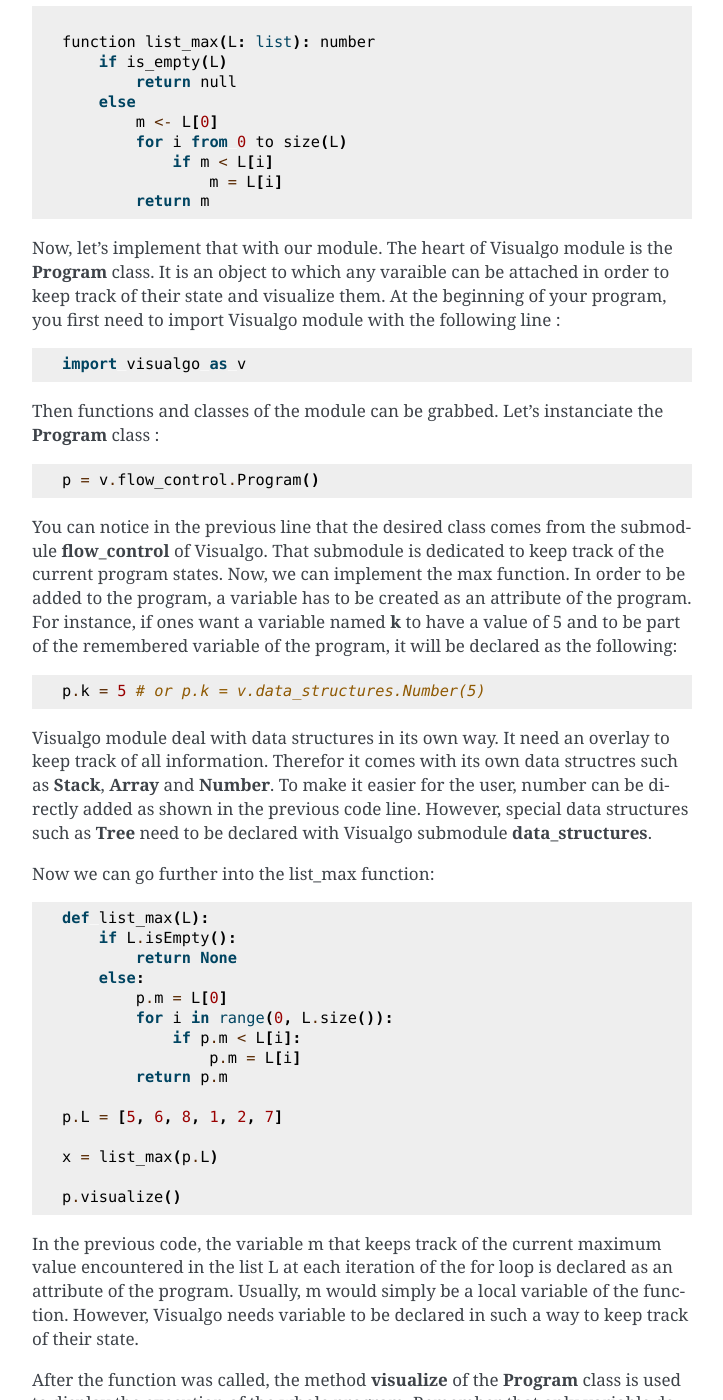
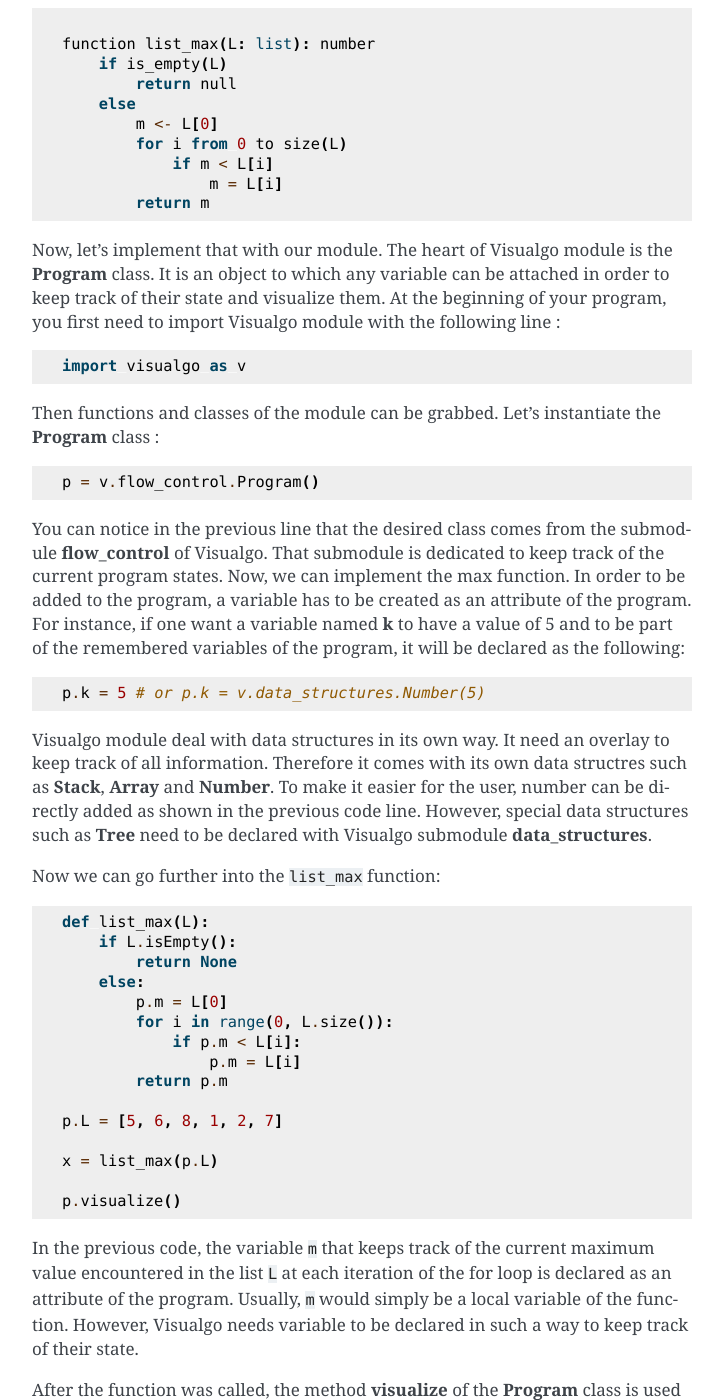
Before and after one commit to Bugz-gg/visualgo, a Sphinx documentation site: the page built from source/How_to_use.md, in a window 1280 px wide and 1400 px high, scrolled down 482 px. Shown: the whole window, without its empty margins (388-1111 px from the left). Built offline with Sphinx 7.4.7, drawn with Linux system fonts in a browser that asks for light colours.

Commit message:
fixed typos doc

````diff
--- a/source/How_to_use.md
+++ b/source/How_to_use.md
@@ -9,7 +9,7 @@
 
 ## How does it work ?
 
-To explain how the module works, we are going to go over a simple example: implementing and visualizing **list_max** function which returns the maximum value of a list. Here is the pseudo-code of the function:
+To explain how the module works, we are going to go over a simple example: implementing and visualizing `list_max` function which returns the maximum value of a list. Here is the pseudo-code of the function:
 ```
 
 function list_max(L: list): number
@@ -23,23 +23,23 @@
         return m
 ```
 
-Now, let's implement that with our module. The heart of Visualgo module is the **Program** class. It is an object to which any varaible can be attached in order to keep track of their state and visualize them. At the beginning of your program, you first need to import Visualgo module with the following line :
+Now, let's implement that with our module. The heart of Visualgo module is the **Program** class. It is an object to which any variable can be attached in order to keep track of their state and visualize them. At the beginning of your program, you first need to import Visualgo module with the following line :
 
 ```python
 import visualgo as v
 ```
 
-Then functions and classes of the module can be grabbed. Let's instanciate the **Program** class :
+Then functions and classes of the module can be grabbed. Let's instantiate the **Program** class :
 ```
 p = v.flow_control.Program()
 ```
-You can notice in the previous line that the desired class comes from the submodule **flow_control** of Visualgo. That submodule is dedicated to keep track of the current program states. Now, we can implement the max function. In order to be added to the program, a variable has to be created as an attribute of the program. For instance, if ones want a variable named **k** to have a value of 5 and to be part of the remembered variable of the program, it will be declared as the following:
+You can notice in the previous line that the desired class comes from the submodule **flow_control** of Visualgo. That submodule is dedicated to keep track of the current program states. Now, we can implement the max function. In order to be added to the program, a variable has to be created as an attribute of the program. For instance, if one want a variable named **k** to have a value of 5 and to be part of the remembered variables of the program, it will be declared as the following:
 ```python
 p.k = 5 # or p.k = v.data_structures.Number(5)
 ```
-Visualgo module deal with data structures in its own way. It need an overlay to keep track of all information. Therefor it comes with its own data structres such as **Stack**, **Array** and **Number**. To make it easier for the user, number can be directly added as shown in the previous code line. However, special data structures such as **Tree** need to be declared with Visualgo submodule **data_structures**.
+Visualgo module deal with data structures in its own way. It need an overlay to keep track of all information. Therefore it comes with its own data structres such as **Stack**, **Array** and **Number**. To make it easier for the user, number can be directly added as shown in the previous code line. However, special data structures such as **Tree** need to be declared with Visualgo submodule **data_structures**.
 
-Now we can go further into the list_max function:
+Now we can go further into the `list_max` function:
 ```python
 def list_max(L):
     if L.isEmpty():
@@ -58,6 +58,6 @@
 p.visualize()
 ```
 
-In the previous code, the variable m that keeps track of the current maximum value encountered in the list L at each iteration of the for loop is declared as an attribute of the program. Usually, m would simply be a local variable of the function. However, Visualgo needs variable to be declared in such a way to keep track of their state.
+In the previous code, the variable `m` that keeps track of the current maximum value encountered in the list `L` at each iteration of the for loop is declared as an attribute of the program. Usually, `m` would simply be a local variable of the function. However, Visualgo needs variable to be declared in such a way to keep track of their state.
 
 After the function was called, the method **visualize** of the **Program** class is used to display the execution of the whole program. Remember that only variable declared as attribute of the corresponding **Program** object will be displayed. Finally, each attribute of the **Program** class has an boolean attribute called **is_visualisable** that allow you to enable of disable the visualization of the said varaible at specific point of the program.
````
